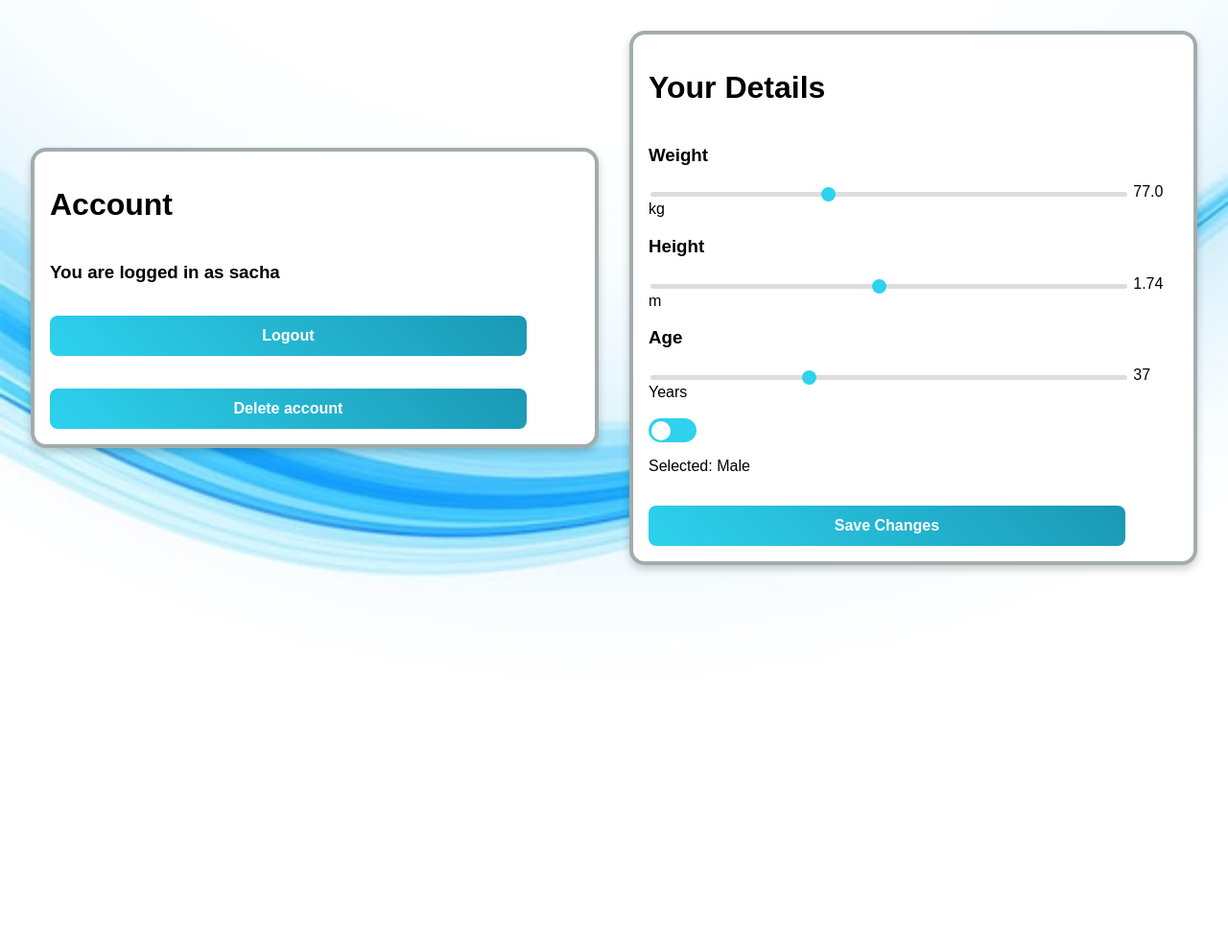
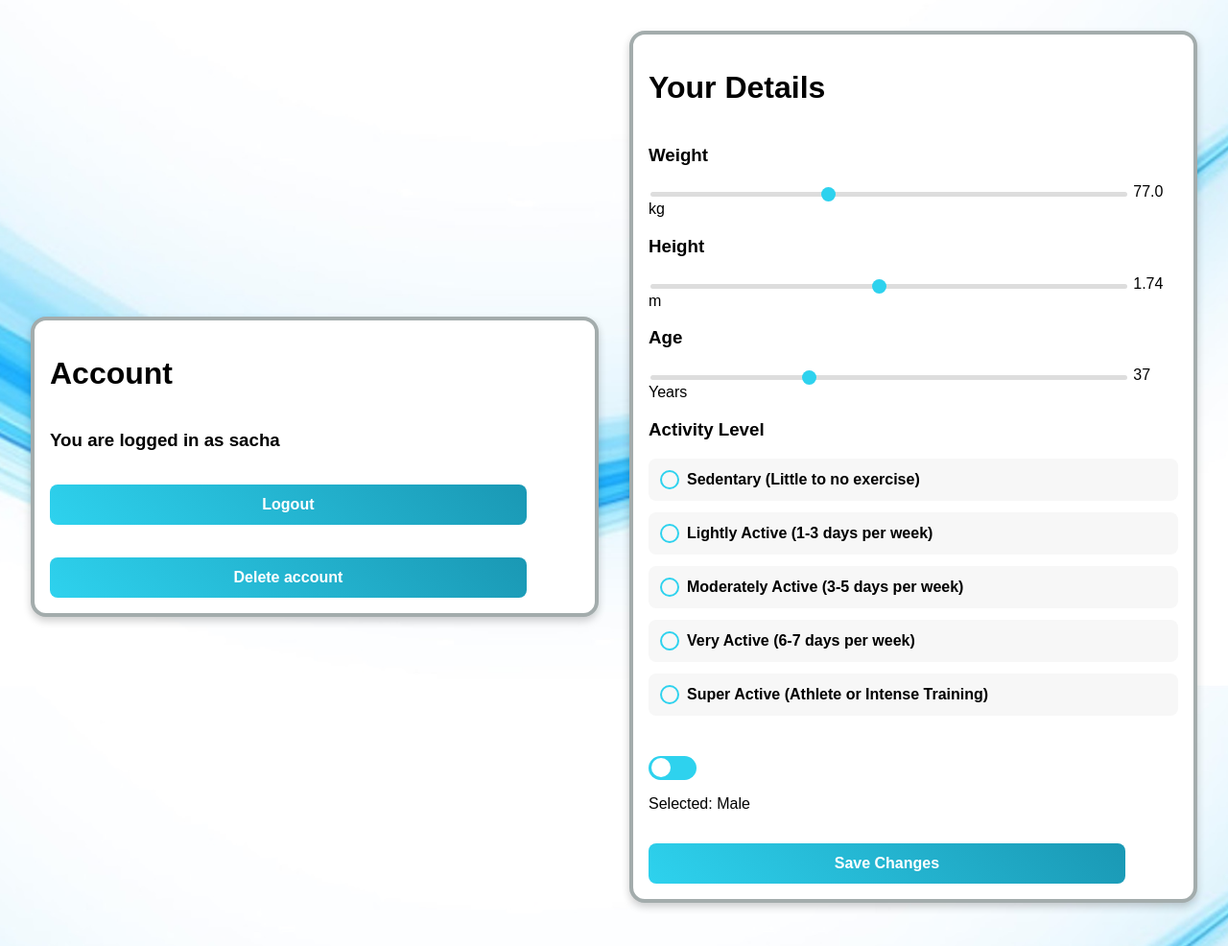
Before and after one commit to sachasl/Fitness-Website, a Flask app: page /account in a window 1280 px wide. Shown: the part 86-1072 px from the top of the page at 96% size. Before the commit the page ends 692 px from the top, so only its background shows below. Run offline with Flask 3, Linux system fonts and the light colour scheme; a user stored in the database is signed in.

Commit message:
third commit

```diff
--- a/app.py
+++ b/app.py
@@ -23,14 +23,16 @@ class User(db.Model):
     bmi = db.Column('bmi', db.Float)
     age = db.Column('age', db.Integer, default=48)
     gender = db.Column('gender', db.String(10), default='male')
+    bmr = db.Column('bmr', db.Float)
 
     def __init__(self, username):
         self.username = username
         self.weight = 90
         self.height = 1.75
-        self.bmi = 0
+        self.bmi = calculateBMI(self.weight, self.height)
         self.age = 48
         self.gender = 'male'
+        self.bmr = calculateBMR(self.weight, self.height, self.age, self.gender)
 
 
 # Login page
@@ -55,6 +57,7 @@ def login():
         # Redirect User to dashboard once logged in
         flash('Login Successful!')
         return redirect(url_for('dashboard'))
+
     else:
         # If User is already logged in, redirect to dashboard
         if 'username' in session:
@@ -117,8 +120,10 @@ def account():
 
             weight_changed = False
             height_changed = False
+            age_changed = False
+            gender_changed = False
 
-            # Update user details and add messages to list
+            # Update user details in database and add messages to list
             if new_weight and float(new_weight) != found_user.weight:
                 found_user.weight = float(new_weight)
                 messages.append(f"Weight updated to {new_weight} kg")
@@ -132,15 +137,22 @@ def account():
             if new_age and int(new_age) != found_user.age:
                 found_user.age = int(new_age)
                 messages.append(f"Age updated to {new_age} years")
+                age_changed = True
 
             if new_gender and new_gender != found_user.gender:
                 found_user.gender = new_gender
                 messages.append(f"Gender updated to {new_gender}")
+                gender_changed = True
 
             # Update BMI only if weight or height was changed
             if weight_changed or height_changed:
-                found_user.bmi = calculateBMI(found_user.weight, 'kg', found_user.height, 'm')
+                found_user.bmi = calculateBMI(found_user.weight, found_user.height)
                 messages.append(f"BMI updated to {found_user.bmi}")
+
+            # Update BMR if any affecting attributes change
+            if weight_changed or height_changed or age_changed or gender_changed:
+                found_user.bmr = calculateBMR(found_user.weight, found_user.height, found_user.age, found_user.gender)
+                messages.append(f"BMR updated to {found_user.bmr}")
 
             # Flash all messages together
             if messages:
@@ -165,10 +177,7 @@ def account():
     return render_template(
         'account.html',
         username=username,
-        weight=found_user.weight,
-        height=found_user.height,
-        age=found_user.age,
-        gender=found_user.gender
+        user_db=found_user
     )
 
 
--- a/static/style.css
+++ b/static/style.css
@@ -227,6 +227,58 @@ button:hover, input[type="submit"]:hover {
   color: white;
 }
 
+/* Activity Level Section */
+.activity-level {
+  display: flex;
+  flex-direction: column;
+  gap: 0.75rem;
+  margin-bottom: 1.5rem;
+}
+
+/* Radio Button Container */
+.radio-button {
+  display: flex;
+  align-items: center;
+  gap: 0.5rem;
+  cursor: pointer;
+  font-size: 1rem;
+  font-weight: bold;
+  padding: 0.75rem;
+  border-radius: 0.5rem;
+  background: #f7f7f7;
+  transition: 0.3s ease-in-out;
+}
+
+/* Radio Button Hover Effect */
+.radio-button:hover {
+  background: #e3f7fc;
+}
+
+/* Hide Default Radio */
+.radio-button input {
+  display: none;
+}
+
+/* Custom Radio Circle */
+.custom-radio {
+  width: 1rem;
+  height: 1rem;
+  border: 2px solid #2ed2ee;
+  border-radius: 50%;
+  display: flex;
+  align-items: center;
+  justify-content: center;
+  transition: 0.3s ease-in-out;
+}
+
+/* Custom Radio Checked */
+.radio-button input:checked + .custom-radio {
+  background-color: #2ed2ee;
+  border-color: #1a98b4;
+  box-shadow: 0 0 8px rgba(46, 210, 238, 0.5);
+}
+
+
 /* Toggle Switch */
 .switch {
   position: relative;
--- a/templates/account.html
+++ b/templates/account.html
@@ -37,28 +37,63 @@
             <!-- Weight Slider -->
             <h3>Weight</h3>
             <input type="range" id="weightSlider" name="getWeight" min="40" max="140" step="1"
-                   value="{{ weight if weight else 70 }}"
-                   oninput="this.nextElementSibling.value = this.value">
-            <output for="weightSlider">{{ weight if weight else 70 }}</output> kg
+                value="{{ user_db.weight if user_db.weight else 70 }}"
+                oninput="weightOutput.value = this.value">
+            <output id="weightOutput">{{ user_db.weight if user_db.weight else 70 }}</output> kg
             <br>
 
             <!-- Height Slider -->
             <h3>Height</h3>
             <input type="range" id="heightSlider" name="getHeight" min="1.50" max="2.00" step="0.01"
-                   value="{{ height if height else 1.75 }}"
-                   oninput="this.nextElementSibling.value = this.value">
-            <output for="heightSlider">{{ height if height else 1.75 }}</output> m
+                value="{{ user_db.height if user_db.height else 1.75 }}"
+                oninput="heightOutput.value = this.value">
+            <output id="heightOutput">{{ user_db.height if user_db.height else 1.75 }}</output> m
             <br>
 
             <!-- Age Slider -->
             <h3>Age</h3>
             <input type="range" id="ageSlider" name="getAge" min="16" max="80" step="1"
-                   value="{{ age if age else 25 }}"
-                   oninput="this.nextElementSibling.value = this.value">
-            <output for="ageSlider">{{ age if age else 25 }}</output> Years
-            <br>
+                value="{{ user_db.age if user_db.age else 25 }}"
+                oninput="ageOutput.value = this.value">
+            <output id="ageOutput">{{ user_db.age if user_db.age else 25 }}</output> Years
             <br>
 
+
+            <!-- Activity Level Radio Buttons -->
+            <h3>Activity Level</h3>
+            <div class="activity-level">
+                <label class="radio-button">
+                    <input type="radio" name="exercise_level" value="sedentary"
+                        {% if exercise_level == 'sedentary' %}checked{% endif %}>
+                    <span class="custom-radio"></span> Sedentary (Little to no exercise)
+                </label>
+
+                <label class="radio-button">
+                    <input type="radio" name="exercise_level" value="lightly_active"
+                        {% if exercise_level == 'lightly_active' %}checked{% endif %}>
+                    <span class="custom-radio"></span> Lightly Active (1-3 days per week)
+                </label>
+
+                <label class="radio-button">
+                    <input type="radio" name="exercise_level" value="moderately_active"
+                        {% if exercise_level == 'moderately_active' %}checked{% endif %}>
+                    <span class="custom-radio"></span> Moderately Active (3-5 days per week)
+                </label>
+
+                <label class="radio-button">
+                    <input type="radio" name="exercise_level" value="very_active"
+                        {% if exercise_level == 'very_active' %}checked{% endif %}>
+                    <span class="custom-radio"></span> Very Active (6-7 days per week)
+                </label>
+
+                <label class="radio-button">
+                    <input type="radio" name="exercise_level" value="super_active"
+                        {% if exercise_level == 'super_active' %}checked{% endif %}>
+                    <span class="custom-radio"></span> Super Active (Athlete or Intense Training)
+                </label>
+            </div>
+
+            <br>
             <!-- Gender Toggle -->
             <label class="switch">
                 <input type="checkbox" id="genderToggle" name="gender" value="female"
```
Also changed, not shown: modules.py (+17 -1 lines), instance/users.sqlite3, 1 other file.
